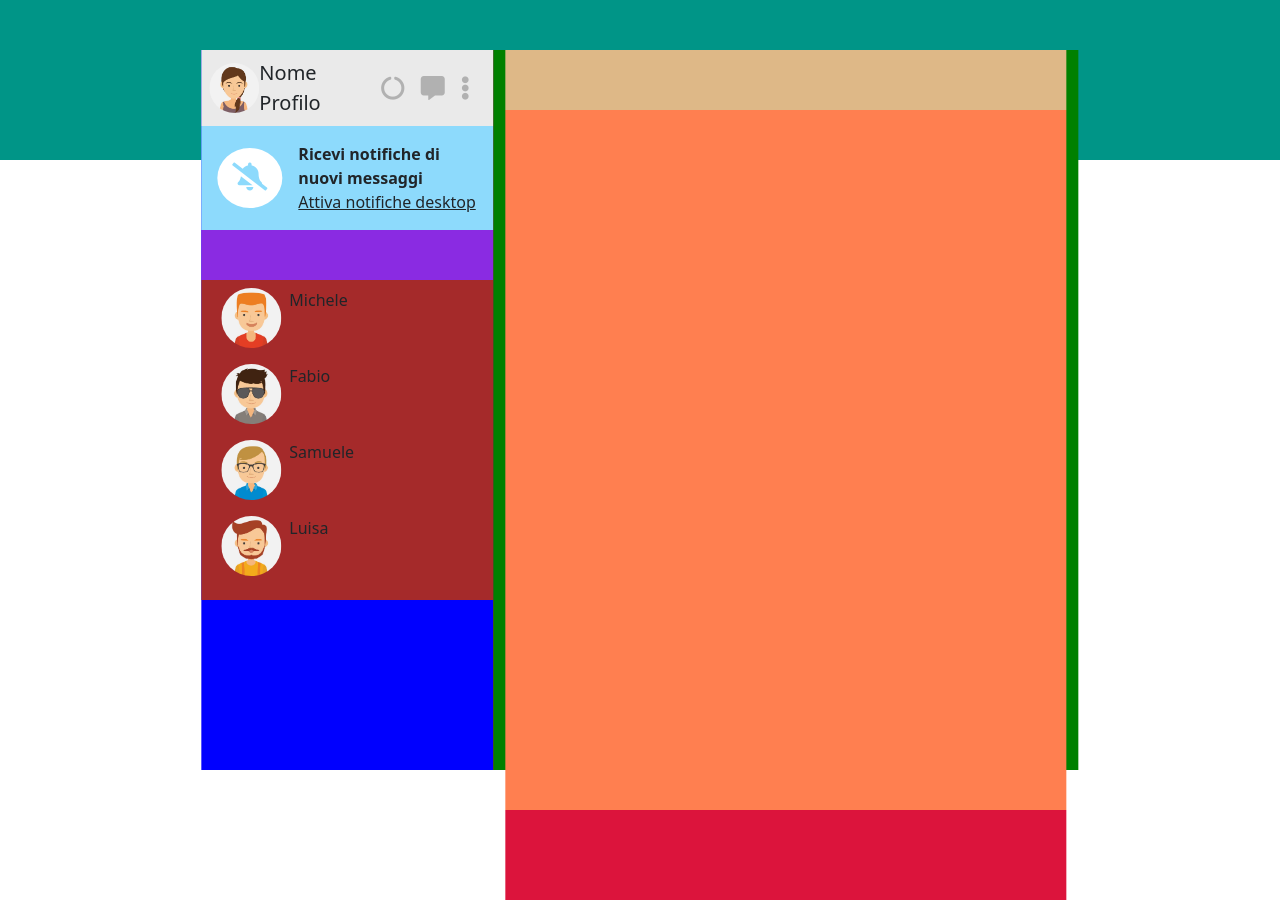
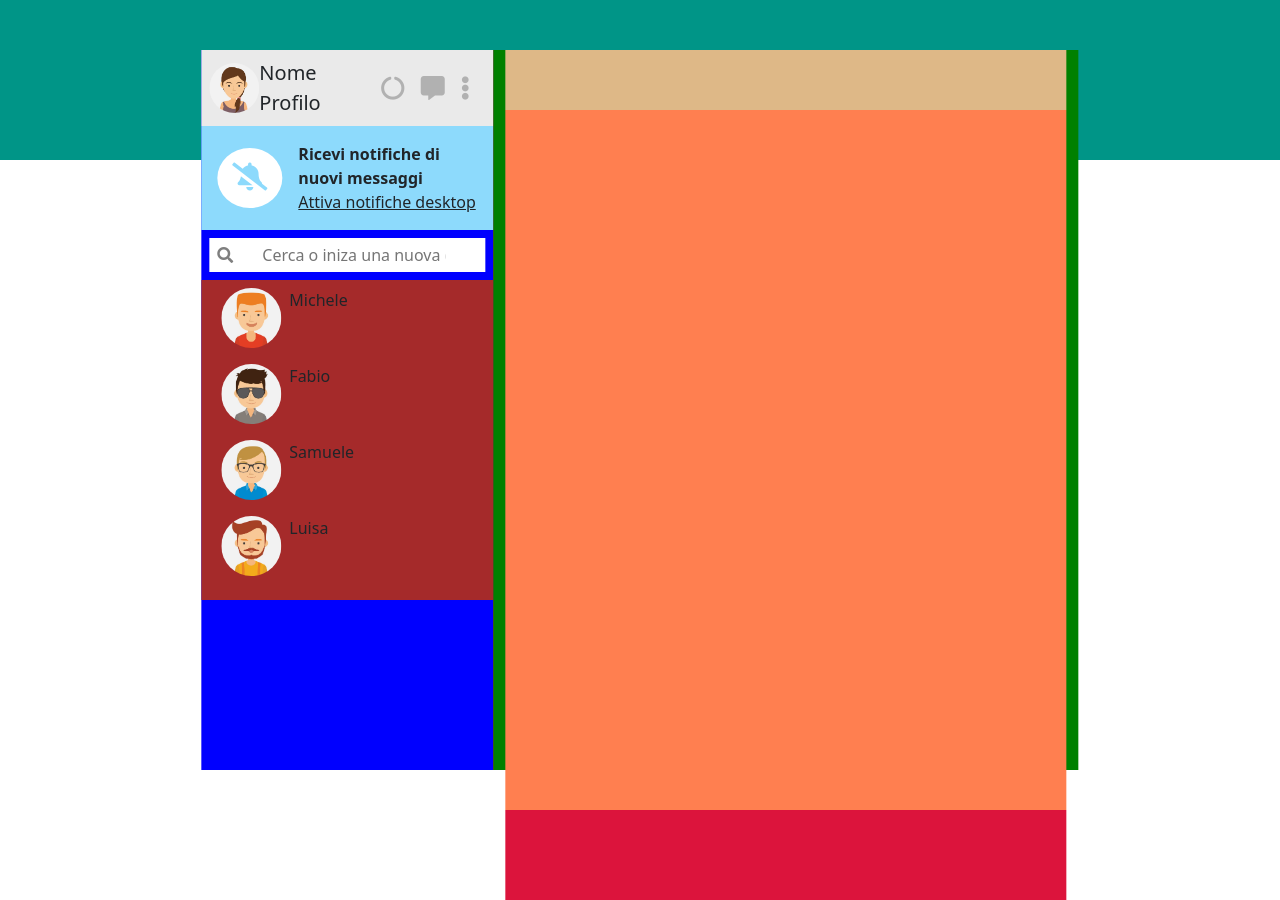
Before and after one commit to LorenzoBuongiorno/vue-boolzapp, a plain HTML site: page index.html in a window 1280 px wide. Drawn offline with nearby package versions, Linux system fonts and the light colour scheme.

Commit message:
search bar css

```diff
--- a/css/style.css
+++ b/css/style.css
@@ -38,11 +38,6 @@ main{
     background-color: #8ddafc;
 }
 
-.search-contact{
-    background-color: blueviolet;
-    height: 50px;
-}
-
 .contact-list{
     background-color: brown;
 }
--- a/index.html
+++ b/index.html
@@ -44,8 +44,15 @@
                                 </div>
                             </div>
                             <!-- SEARCH -->
-                            <div class="search-contact col-12">
-
+                            <div class="search-contact p-2">
+                                <div class="d-flex align-items-center p-1 ps-2 pe-3 bg-white">
+                                    <div class="search-lense col-1 text-black-50">
+                                        <i class="fas fa-search"></i>
+                                    </div>
+                                    <div class="text-input-search col-11">
+                                        <input class="border-0 container-fluid" placeholder="Cerca o iniza una nuova chat" type="text">
+                                    </div>
+                                </div>
                             </div>
                             <!-- CONTACT LIST -->
                             <div class="contact-list">
```
